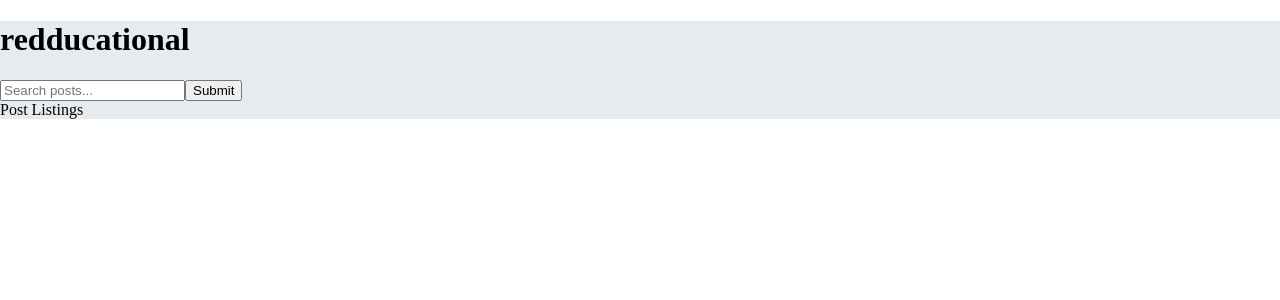
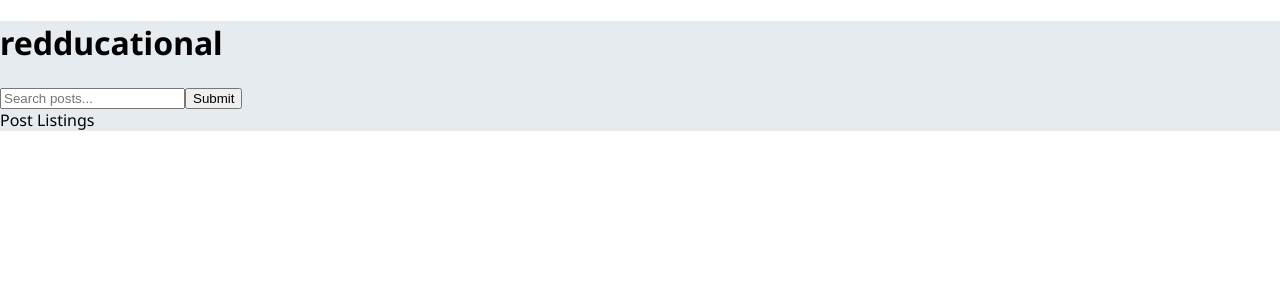
Before and after one commit to Cmastris/redducational, a React (Create React App) app: page / in a window 1280 px wide. Shown: the top 300 px of the page. Built offline with nearby package versions, Linux system fonts and the light colour scheme; no server answers.

Commit message:
Style default font family

```diff
--- a/src/App/App.module.css
+++ b/src/App/App.module.css
@@ -1,3 +1,4 @@
 .App {
   background-color: rgb(230, 235, 240);
+  font-family: 'Noto Sans', sans-serif;
 }
```
